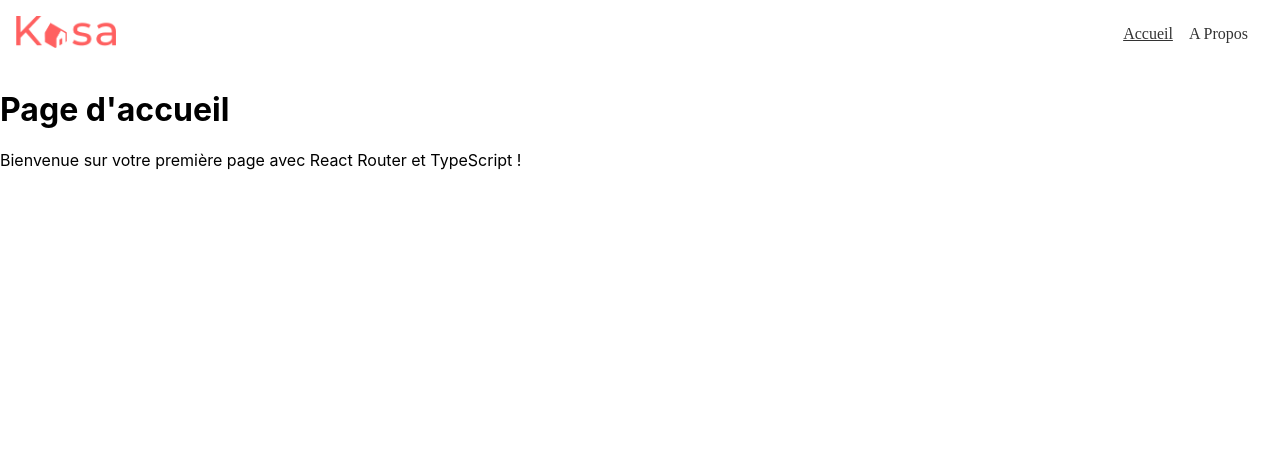
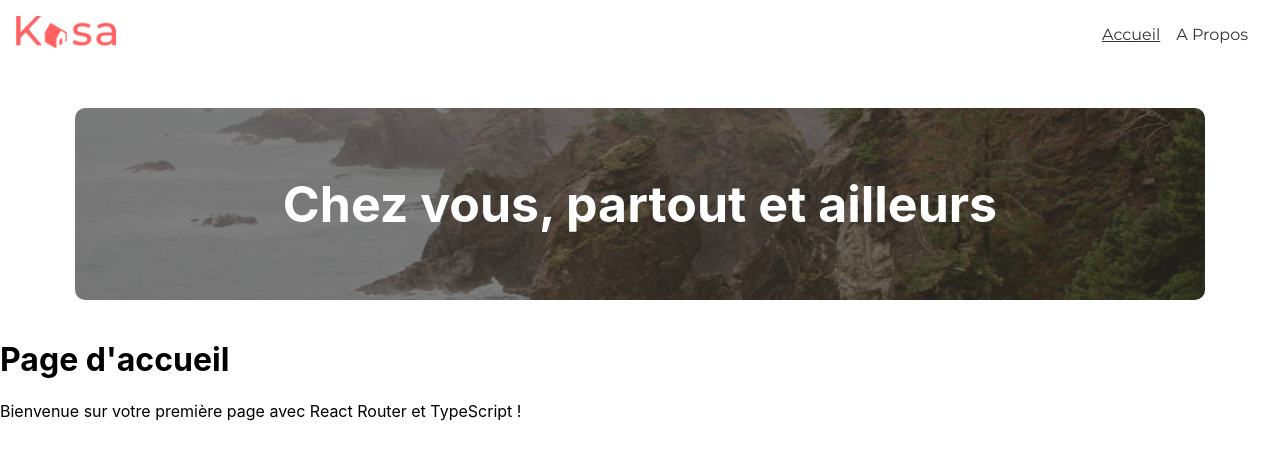
Before and after one commit to SamSam-01/kasa, a React (Create React App) app: page / in a window 1280 px wide. Shown: the top 460 px of the page. Built offline with nearby package versions, Linux system fonts and the light colour scheme.

Commit message:
add Carousel component and transform App.css to App.scss

```diff
--- /dev/null
+++ b/src/App.scss
@@ -0,0 +1,8 @@
+@import url('https://fonts.googleapis.com/css2?family=Montserrat:wght@400;700&display=swap');
+
+$font-family-sans-serif: 'Montserrat', sans-serif;
+
+.App {
+  text-align: center;
+  font-family: $font-family-sans-serif;
+}
--- a/src/App.tsx
+++ b/src/App.tsx
@@ -2,6 +2,7 @@ import React from 'react';
 import { BrowserRouter as Router, Routes, Route } from 'react-router-dom';
 import Home from './views/Home';
 import Navbar from './components/Navbar';
+import "./App.scss"
 
 const App: React.FC = () => {
   return (
--- /dev/null
+++ b/src/components/Carousel.tsx
@@ -0,0 +1,22 @@
+import React from 'react';
+import '../styles/Carousel.scss'; // Importer le fichier SCSS pour le style
+
+interface CarouselProps {
+  image: string;
+  text?: string;
+}
+
+const Carousel: React.FC<CarouselProps> = ({ image, text }) => {
+  return (
+    <div className="carousel">
+      <img src={image} alt="Carousel" className="carousel__image" />
+      {text && (
+        <div className="carousel__overlay">
+          <div className="carousel__text">{text}</div>
+        </div>
+      )}
+    </div>
+  );
+};
+
+export default Carousel;
--- a/src/components/Navbar.tsx
+++ b/src/components/Navbar.tsx
@@ -1,6 +1,6 @@
 import React from 'react';
 import { NavLink } from 'react-router-dom';
-import '../styles/navbar.scss'; // Importer le fichier SCSS pour le style
+import '../styles/Navbar.scss'; // Importer le fichier SCSS pour le style
 
 const Navbar: React.FC = () => {
   return (
--- /dev/null
+++ b/src/styles/Carousel.scss
@@ -0,0 +1,44 @@
+.carousel {
+  position: relative;
+  width: calc(100% - 150px);
+  height: 12em;
+  overflow: hidden;
+  border-radius: 10px;
+  margin: 40px auto;
+
+  @media only screen and (max-width: 600px) {
+    width: calc(100% - 20px); // Largeur ajustée avec une marge de 10px à gauche et à droite pour la version mobile
+    height: 7em; // Hauteur pour la version mobile
+  }
+  &__image {
+    width: 100%;
+    height: 100%;
+    display: block;
+    border-radius: 10px;
+    object-fit: cover;
+  }
+
+  &__overlay {
+    position: absolute;
+    top: 0;
+    left: 0;
+    width: 100%;
+    height: 100%;
+    background-color: rgba(0, 0, 0, 0.5);
+    display: flex;
+    align-items: center;
+    justify-content: center;
+  }
+
+  &__text {
+    color: white;
+    font-size: 50px;
+    text-align: center;
+    font-weight: bold;
+    @media only screen and (max-width: 600px) {
+      font-size: 26px;
+      padding: 15px;
+      text-align: inherit;
+    }
+  }
+}
--- a/src/views/Home.tsx
+++ b/src/views/Home.tsx
@@ -1,8 +1,10 @@
 import React from 'react';
+import Carousel from '../components/Carousel';
 
 const Home: React.FC = () => {
   return (
     <div>
+      <Carousel image="/assets/home_carousel.png" text='Chez vous, partout et ailleurs' />
       <h1>Page d'accueil</h1>
       <p>Bienvenue sur votre première page avec React Router et TypeScript !</p>
     </div>
```
Also changed, not shown: src/App.css (deleted, +0 -38 lines), public/assets/home_carousel.png (added), src/styles/Navbar.scss (renamed from src/styles/navbar.scss).
